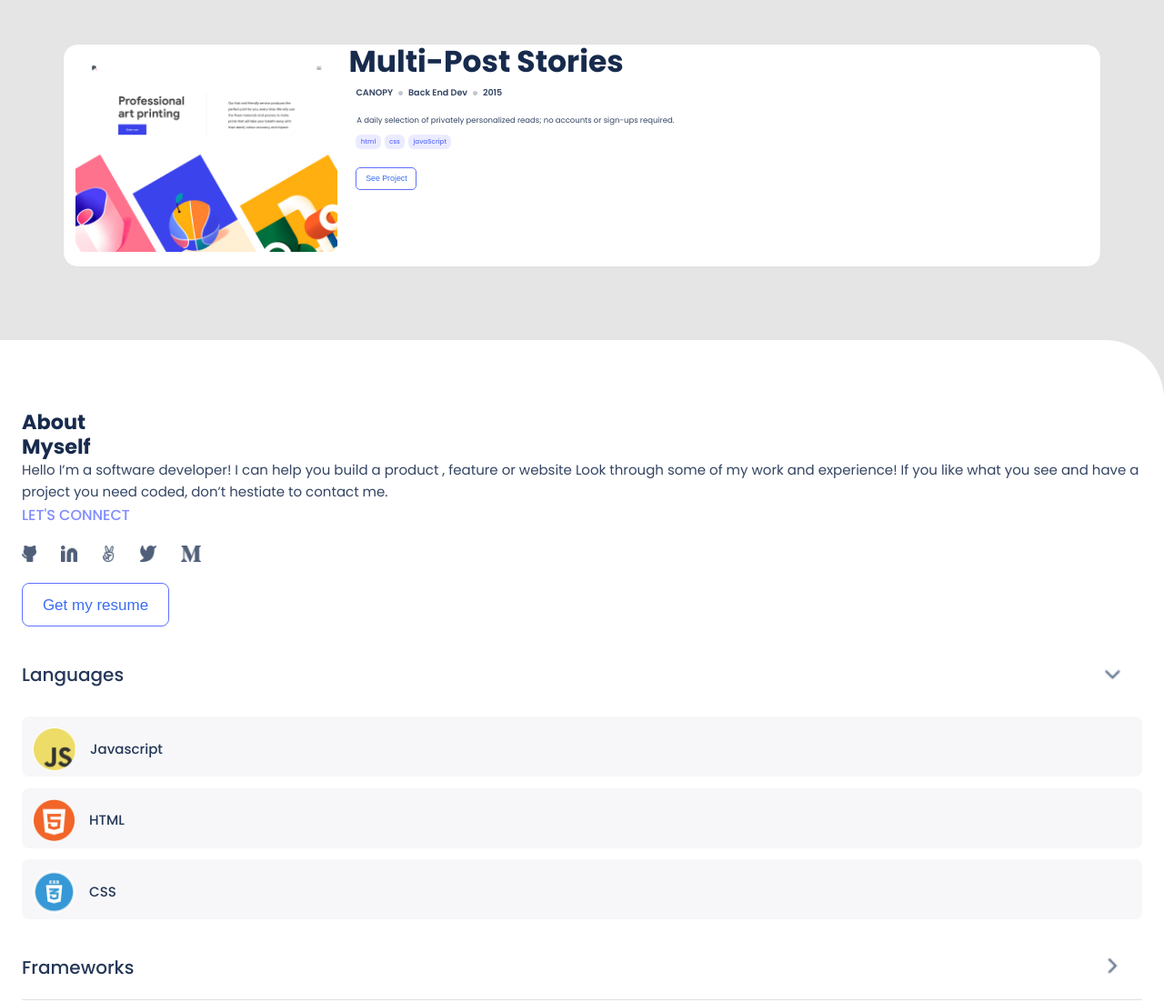
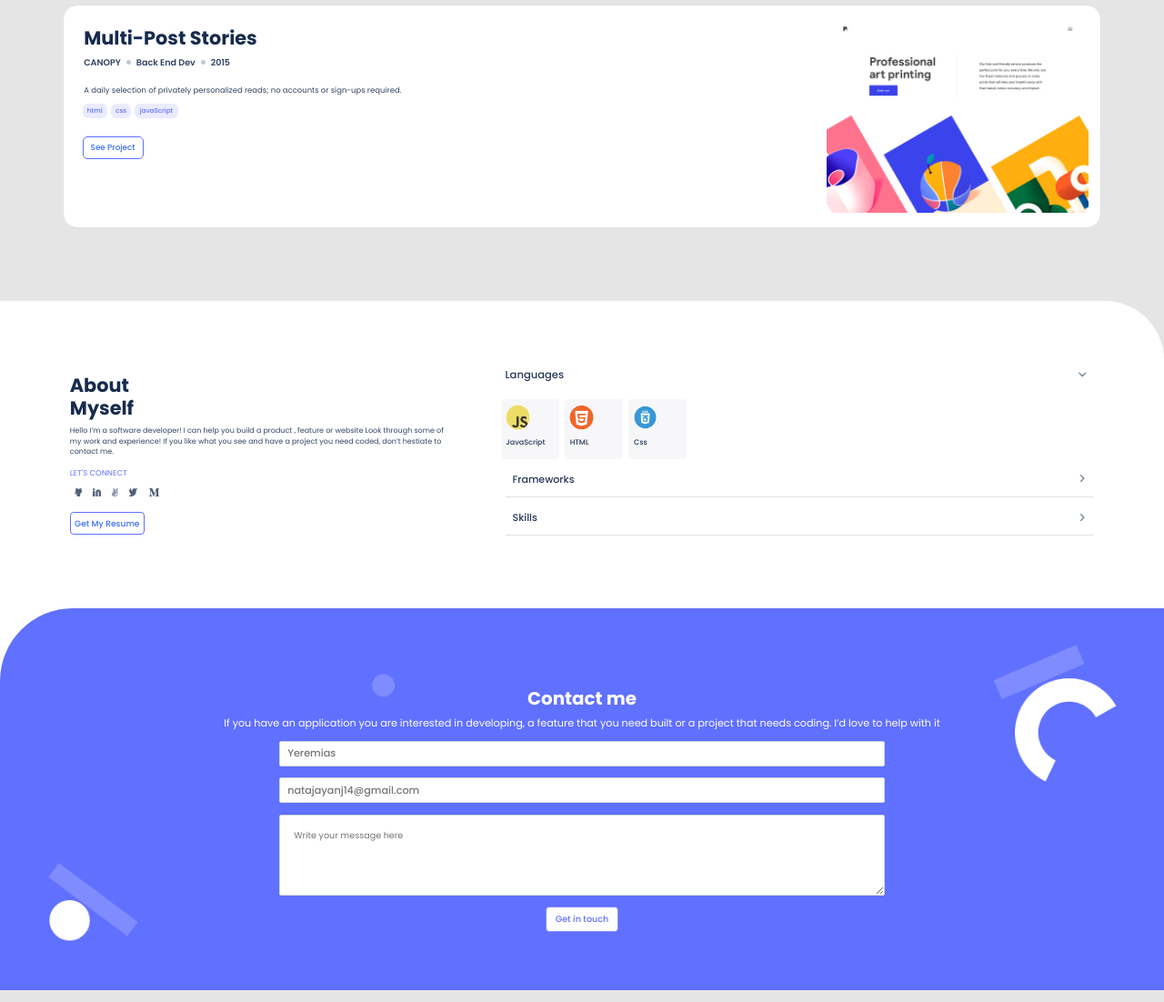
Before and after one commit to uuukiiiyooo/myFirstPortfolio.github.io, a website: page index.html in a window 1280 px wide. Shown: the part 1561-2663 px from the top of the page at 91% size. Drawn offline with Linux system fonts and the light colour scheme.

Commit message:
Update media queries to work on 768px screen size for desktop

```diff
--- a/index.html
+++ b/index.html
@@ -12,10 +12,16 @@
 <nav class="mainMenu">
     <p class ="menuLogo">Ukiyo</p>
 
-    <div class="menuIcon"></div>
-    <div class="menuLvl"></div>
-    <div class="menuLvl"></div>
-    <div class="menuLvl"></div>
+    <div class="menuIcon">
+        <div class="menuLvl"></div>
+        <div class="menuLvl"></div>
+        <div class="menuLvl"></div>
+    </div>
+    <ul class="menuText">
+        <li><a>Portfolio</a></li>
+        <li><a>About</a></li>
+        <li><a>Contact</a></li>
+    </ul>
 </nav>
 
 <section class="homeContent">
@@ -38,26 +44,58 @@
 
 <section class="grid-container">
     <div class="grid-item">
-        <img id="header-img" src="./img/portfolio01.jpg" >
+        <img id="header-img-l" src="./img/portfolio01.jpg" >
 
-        <h2>Tonic</h2>
+        <div class="postLeft">
+            <h2>Tonic</h2>
+
+            <section class="details">
+            <ul>
+                <li>
+                    <div>CANOPY</div>
+                    <img src="./img/counter.png">
+                    <div>Back End Dev</div>
+                    <img src="./img/counter.png">
+                    <div>2015</div>
+                </li>
+            </ul>
+            </section>
+
+            <p class="worksText">A daily selection of privately personalized reads; no accounts or sign-ups required.</p>
+
+            <section class="worksTag">
+                <ul>
+                    <li>html</li>
+                    <li>css</li>
+                    <li>javaScript</li>
+                </ul>
+            </section>
+
+            <button class="worksButton">See Project</button>
+        </div>
+    </div>
+
+    <div class="grid-item">
+        <img id="header-img-r" src="./img/portfolio02.jpg">
+
+        <h2>Multi-Post Stories</h2>
 
         <section class="details">
-        <ul>
-            <li>
-                <div>CANOPY</div>
-                <img src="./img/counter.png">
-                <div>Back End Dev</div>
-                <img src="./img/counter.png">
-                <div>2015</div>
-            </li>
-        </ul>
+            <ul>
+                <li>
+                    <div>CANOPY</div>
+                    <img src="./img/counter.png">
+                    <div>Back End Dev</div>
+                    <img src="./img/counter.png">
+                    <div>2015</div>
+                </li>
+            </ul>
         </section>
 
         <p class="worksText">A daily selection of privately personalized reads; no accounts or sign-ups required.</p>
 
         <section class="worksTag">
-            <ul>
+            <ul id="worksRight">
                 <li>html</li>
                 <li>css</li>
                 <li>javaScript</li>
@@ -68,9 +106,10 @@
     </div>
 
     <div class="grid-item">
-        <img id="header-img" src="./img/portfolio02.jpg">
+        <img id="header-img-l" src="./img/portfolio03.jpg" >
 
-        <h2>Multi-Post Stories</h2>
+        <div class="postLeft">
+            <h2>Tonic</h2>
 
         <section class="details">
             <ul>
@@ -95,40 +134,12 @@
         </section>
 
         <button class="worksButton">See Project</button>
+        </div>
+
     </div>
 
     <div class="grid-item">
-        <img id="header-img" src="./img/portfolio03.jpg" >
-
-        <h2>Tonic</h2>
-
-        <section class="details">
-            <ul>
-                <li>
-                    <div>CANOPY</div>
-                    <img src="./img/counter.png">
-                    <div>Back End Dev</div>
-                    <img src="./img/counter.png">
-                    <div>2015</div>
-                </li>
-            </ul>
-        </section>
-
-        <p class="worksText">A daily selection of privately personalized reads; no accounts or sign-ups required.</p>
-
-        <section class="worksTag">
-            <ul>
-                <li>html</li>
-                <li>css</li>
-                <li>javaScript</li>
-            </ul>
-        </section>
-
-        <button class="worksButton">See Project</button>
-    </div>
-
-    <div class="grid-item">
-        <img id="header-img" src="./img/portfolio04.jpg" >
+        <img id="header-img-r" src="./img/portfolio04.jpg" >
 
         <h2>Multi-Post Stories</h2>
 
@@ -147,7 +158,7 @@
         <p class="worksText">A daily selection of privately personalized reads; no accounts or sign-ups required.</p>
 
         <section class="worksTag">
-            <ul>
+            <ul id="worksRight">
                 <li>html</li>
                 <li>css</li>
                 <li>javaScript</li>
@@ -160,23 +171,25 @@
 
 
 <section class="aboutMe">
-    <h1>About<br>Myself</h1>
+    <section class="aboutInfo">
+        <h1>About<br>Myself</h1>
 
-    <p class="aboutPara">Hello I’m a software developer! I can help you build a product , feature or website Look through some of my work and experience! If you like what you see and have a project you need coded, don’t hestiate to contact me.</p>
+        <p class="aboutPara">Hello I’m a software developer! I can help you build a product , feature or website Look through some of my work and experience! If you like what you see and have a project you need coded, don’t hestiate to contact me.</p>
 
-    <h2 class="aboutLink">LET'S CONNECT</h2>
+        <h2 class="aboutLink">LET'S CONNECT</h2>
 
-    <ul>
-        <li>
-            <a><img src="./img/gitHub.png"></a>
-            <a><img src="./img/linkedIn.png"></a>
-            <a><img src="./img/peace.png"></a>
-            <a><img src="./img/twitter.png"></a>
-            <a><img src="./img/m.png"></a>
-        </li>
-    </ul>
+        <ul class="aboutSocial">
+            <li>
+                <a><img src="./img/gitHub.png"></a>
+                <a><img src="./img/linkedIn.png"></a>
+                <a><img src="./img/peace.png"></a>
+                <a><img src="./img/twitter.png"></a>
+                <a><img src="./img/m.png"></a>
+            </li>
+        </ul>
 
-    <button class="aboutMeButton">Get my resume</button>
+        <button class="aboutMeButton">Get My Resume</button>
+    </section>
 
     <section class="aboutMeDropdown">
         <ul>
@@ -184,9 +197,9 @@
 
             <div class="ddList">
             <ul>
-                <li class="dropdownList"><img src="./img/jsIcon.png"><p>Javascript</p></li>
+                <li class="dropdownList"><img src="./img/jsIcon.png"><p>JavaScript</p></li>
                 <li class="dropdownList"><img src="./img/htmlIcon.png"><p>HTML</p></li>
-                <li class="dropdownList"><img src="./img/cssIcon.png"><p>CSS</p></li>
+                <li class="dropdownList"><img src="./img/cssIcon.png"><p>Css</p></li>
             </ul>
             </div>
 
--- a/styles.css
+++ b/styles.css
@@ -5,6 +5,14 @@ body {
     background-size: cover;
     background-repeat: no-repeat;
     background-position-y: 1.7rem;
+}
+
+button {
+    font-family: "Poppins", sans-serif;
+}
+
+li {
+    font-family: "Poppins", sans-serif;
 }
 
 .mainMenu {
@@ -30,7 +38,10 @@ body {
     top: 12px;
     width: 22px;
     right: 24px;
+}
 
+.menuText {
+    display: none;
 }
 
 .menuLvl {
@@ -78,10 +89,10 @@ body {
 .homeContent img {
     height: 0.99rem;
     margin-right: 0.95rem;
-    transition: height 1s 1s;
+    transition: height 0.5s;
 }
 
-.homeContent img:hover{
+.homeContent img:hover {
     height: 1.3rem;
 }
 
@@ -421,7 +432,7 @@ input {
     font-size: 17px;
     font-weight: 500;
     color: #6070FF;
-    transition: background-color 1s 1s, color 1s 1s;
+    transition: background-color 0.5s, color 0.5s;
   }
 
   .contactMe button:hover {
@@ -482,18 +493,40 @@ input {
         background-color: #E5E5E5;
     }
 
+    .menuLogo {
+        font-size: 0.75rem;
+        padding-left: 4.9rem;
+    }
+
+    .menuIcon {
+        display: none;
+    }
+
+    .menuText {
+        margin-right: 4.7rem;
+        display: flex;
+        list-style: none;
+        font-size: 0.51rem;
+        font-weight: 400;
+    }
+
+    .menuText li {
+        margin-left: 1.1rem;
+    }
+
     .homeContent {
         padding: 5rem 7.9rem 7rem;
         background-color: #FFFFFF;
         background-image: url(./img/deskHome.png);
         background-repeat: no-repeat;
-        background-size: 45rem;
-        background-position: right;
+        background-size: 97%;
+        background-position-x: 1.05rem;
+        background-position-y: 2.8rem;
         border-bottom-left-radius: 80px;
     }
 
     .homeContent h1 {
-        padding-top: 8%;
+        padding-top: 3.7rem;
         font-size: 1.7rem;
         line-height: 2rem;
         color: #091E42;
@@ -539,18 +572,27 @@ input {
         margin: 0 2.3rem;
     }
 
-    .grid-item #header-img {
+    .grid-item #header-img-l {
         float: left;
         margin: 0.8rem;
         width: 18rem;
     }
 
-     .grid-item:
+    .grid-item #header-img-r {
+        float: right;
+        margin: 0.8rem;
+        width: 18rem;
+    }
+
     .grid-item h2 {
-        margin-left: 20rem;
-        padding-top: 1.5rem;
+        margin-left: 1.4rem;
+        padding-top: 1.4rem;
         font-size: 1.3rem;
         line-height: normal;
+    }
+
+    .postLeft h2 {
+        margin-left: 20rem;
     }
 
     .details {
@@ -561,6 +603,11 @@ input {
     }
 
     .details li {
+        margin-left: 0.4rem;
+        font-size: 0.6rem;
+    }
+
+    .postLeft li {
         margin-left: 0.5rem;
         font-size: 0.6rem;
     }
@@ -571,15 +618,23 @@ input {
     }
 
     .worksText {
-        margin-left: 20.15rem;
+        margin-left: 1.4rem;
         margin-top: 1rem;
         padding-right: 0.2rem;
         font-size: 0.53rem;
         line-height: normal;
     }
 
+    .postLeft p {
+        margin-left: 20.15rem;
+    }
+
     .worksTag ul {
-        margin: 0.2rem 0 0;
+        margin: 0.2rem 0 0 ;
+    }
+
+    #worksRight {
+        margin: 0.2rem 0 0 0.8rem;
     }
 
     .worksTag li {
@@ -594,21 +649,174 @@ input {
     .worksButton {
         width: 67px;
         height: 25px;
-        margin-left: 0.5rem;
+        margin-left: 1.3rem;
         font-size: 0.55rem;
         line-height: normal;
         border-radius: 5px;
     }
 
+    .postLeft button {
+        margin-left: 0.5rem;
+    }
+
     .aboutMe {
         margin-top: -7rem;
+        padding: 0 4.8rem 13rem 4.8rem;
+        display: grid;
+        grid-template-columns: 37.5% 57.5%;
+        column-gap: 5%;
     }
 
     .aboutMe h1 {
-        font-size: 1.4rem;
-        line-height: 1.7rem;
+        margin-top: 5rem;
+        font-size: 1.3rem;
+        line-height: 1.6rem;
         font-weight: 700;
-        margin-top: -2.3rem;
         color: #172B4D;
     }
+
+    .aboutPara {
+        margin-top: -0.9rem;
+        font-size: 0.5rem;
+        line-height: 0.7rem;
+    }
+
+    .aboutLink {
+        margin-top: -0.1rem;
+        font-size: 0.53rem;
+    }
+
+    .aboutSocial {
+        margin: 0 0 0.5rem 0.3rem;
+    }
+
+    .aboutInfo li {
+        margin-top: -1rem;
+    }
+
+    .aboutInfo img {
+        height: 10px;
+        margin-right: 0.45rem;
+    }
+
+    .aboutMeButton {
+        width: 82px;
+        height: 25px;
+        padding: 0;
+        border-radius: 4px;
+        font-size: 0.57rem;
+    }
+
+    .dropdownItemClick {
+        margin-top: 3rem;
+        font-size: 0.72rem;
+        line-height: normal;
+    }
+
+    .aboutMe img {
+        height: 9px;
+        margin-right: 0.5rem;
+    }
+
+    .ddList ul {
+        padding: 0;
+        margin: -1rem 0 0 -2.8rem;
+        display: flex;
+        column-gap: 0.4rem;
+    }
+
+    .ddList li {
+        margin: 0;
+        display: flex;
+        flex-direction: column;
+        align-items: flex-start;
+        width: 4rem;
+        font-size: 0.5rem;
+        font-weight: 500;
+    }
+
+    .dropdownList {
+        border-radius: 4px;
+    }
+
+    .dropdownList img {
+        margin: -0.2rem 0 0 0;
+        height: 1.7rem;
+        padding: 0.3rem;
+    }
+
+    .dropdownList p {
+        margin: -0.05rem 0 0 0.35rem;
+    }
+
+    .dropdownItem {
+        font-size: 0.69rem;
+        line-height: normal;
+    }
+
+    .dropdownTitle {
+        padding: 0.6rem 0.5rem;
+    }
+
+    .contactMe {
+        margin-top: -10rem;
+        padding-bottom: 3.2rem;
+        background-image: url(./img/deskContact.png);
+        background-size: 93%;
+        background-position: center;
+        background-position-y: 2.5rem;
+    }
+
+    .contactMe h2 {
+        margin-bottom: 0.8rem;
+        padding-top: 5.2rem;
+        font-size: 1.24rem;
+        line-height: normal;
+    }
+
+    .contactMe p {
+        padding: 0.5rem 14rem 0 14rem;
+        font-size: 0.7rem;
+        font-weight: 400;
+        line-height: 1rem;
+    }
+
+    .contactMe form {
+        padding: 0 14rem;
+    }
+
+    .contactMe ul {
+        display: flex;
+        flex-direction: column;
+        align-items: center;
+    }
+
+    .contactMe li {
+        width: 80%;
+    }
+
+    input {
+        padding-left: 0.5rem;
+        height: 1.75rem;
+        border-radius: 2px;
+        font-size: 0.7rem;
+    }
+
+    .contactMe form li + li {
+        margin-top: 0.78rem;
+    }
+
+    .contactMe textarea {
+        height: 4.5rem;
+        border-radius: 2px;
+        font-size: 0.6rem;
+    }
+
+    .contactMe button {
+        margin: 0.8rem 0;
+        width: 5rem;
+        height: 1.7rem;
+        border-radius: 4px;
+        font-size: 0.6rem;
+    }
 }
```
Also changed, not shown: img/deskContact.png (added).
